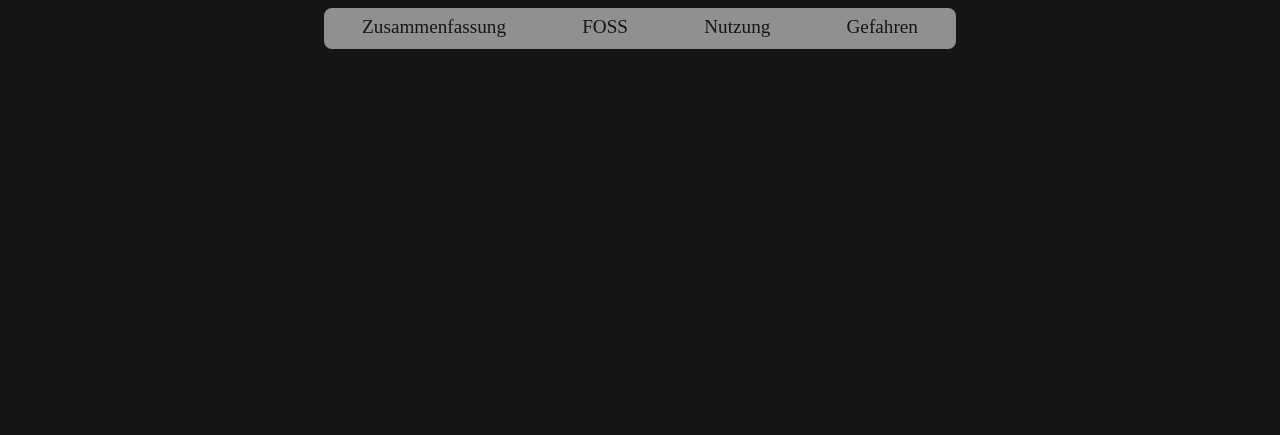
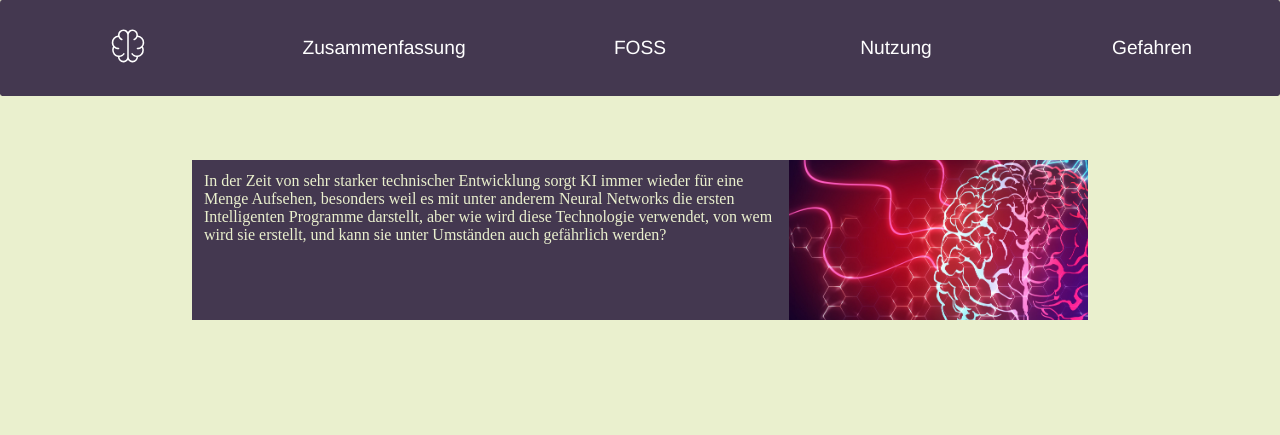
Before and after one commit to Anexity/KI_BBSII_v2, a plain HTML site: page index.html in a window 1280 px wide. Drawn offline with Linux system fonts and the light colour scheme.

Commit message:
push
yeey

```diff
--- a/index.html
+++ b/index.html
@@ -1,22 +1,48 @@
 <!DOCTYPE html>
 <html>
     <head>
-        <link href="./style/main.css" rel="stylesheet">
+        <link href="./style/main.css"
+        rel="stylesheet">
     </head>
     <body>
         <div class="navo">
             <a>
-                Zusammenfassung
+                <img src="./img/brainlogo.svg"
+                id="invert">
             </a>
             <a>
-                FOSS
+                <p>Zusammenfassung</p>
             </a>
             <a>
-                Nutzung
+                <p>FOSS</p>
             </a>
             <a>
-                Gefahren
+                <p>Nutzung</p>
             </a>
+            <a>
+                <p>Gefahren</p>
+            </a>
+        </div>
+        <div class="entry1">
+            <div id="entrybox1">
+                <p>
+                    In der Zeit von sehr starker
+                    technischer Entwicklung sorgt KI
+                    immer wieder für eine Menge
+                    Aufsehen, besonders weil es mit
+                    unter anderem Neural Networks die
+                    ersten Intelligenten Programme
+                    darstellt, aber wie wird diese
+                    Technologie verwendet, von wem
+                    wird sie erstellt, und kann
+                    sie unter Umständen auch gefährlich
+                    werden?
+
+                </p>
+            </div>
+            <div id="imgbox1">
+                <img src="./img/stolenone.jpeg">
+            </div>
         </div>
     </body>
 </html>
--- a/style/main.css
+++ b/style/main.css
@@ -1,31 +1,83 @@
 * {
     color: white;
+    margin:0;
+    padding:0;
 }
 
 body {
-    background-color: #151515;
+    background-color: #EAF0CE;
 }
 
 .navo {
     display: flex;
     flex-wrap: nowrap;
     flex-direction: row;
-    width: 50%;
-    justify-content: space-around;
+    width: 100%;
+    justify-content: space-evenly;
     text-align: center;
-    margin-left: 25%;
-    margin-right: 25%;
-    height:max-content;
-    background-color: #909090;
-    border-radius: 1vh;
+    height:12vh;
+    background-color: #443850;
+    border-radius: 0.3vh;
     border-style: none;
 }
 
 .navo a {
-    margin-top: 3%;
+    margin:auto;
     font-size: larger;
-    transform: translatey(-50%);
-    color: #151515;
+    color: #EAF0CE;
+    font-family: 'Franklin Gothic Medium',
+    'Arial Narrow', Arial, sans-serif;
+    flex: 1 1 0;
+
+
+}
+
+.navo a p {
+    justify-content: center;
+
+}
+
+#invert {
+    filter: invert(100%);
+}
+
+.entry1 {
+    margin-top: 5%;
+    width:70%;
+    height:50%;
+    background-color: #443850;
+    display: flex;
+    flex-direction: row;
+    justify-content: center;
+    flex-wrap: nowrap;
+    margin-left:15%;
+    margin-right:15%
+}
+
+#entrybox1 {
+    flex: 2;
+    order: 1;
+    height:20vh
+
+
+}
+
+#entrybox1 p {
+    color: #EAF0CE;
+    padding:2%
+}
+
+#imgbox1 {
+    flex: 1;
+    order: 2;
+    overflow: hidden;
+    height:20vh
+}
+
+#imgbox1 img {
+    height:200%;
+    width:auto;
+    transform: translatey(-15%);
 }
 
 
@@ -33,13 +85,20 @@ body {
 @media screen and (max-width:1100px) {
     .navo {
         flex-direction: column;
-        margin-left: 15%;
-        margin-right:15% ;
-        width:70%
+        width:100%;
+        border-color: #EAF0CE;
+        border-width: 3px;
+        height:max-content;
+        padding-bottom: 3%;
     }
 
     .navo a {
         margin-top: 3%;
         font-size: larger;
+        flex: 1 1 0 ;
+    }
+
+    #invert {
+        filter: invert(100%);
     }
 }
```
Also changed, not shown: img/brainlogo.svg (added), img/stolenone.jpeg (added).
